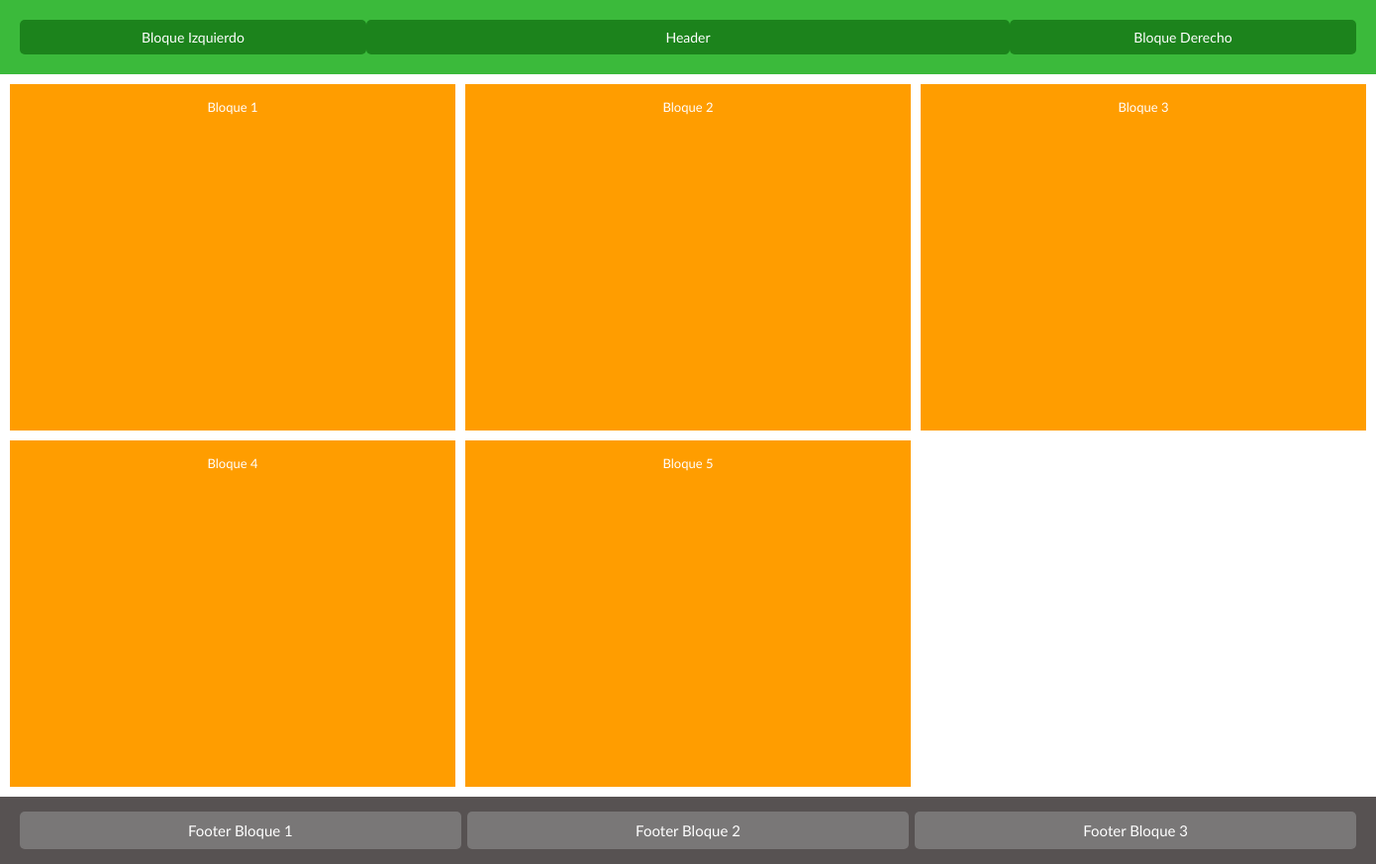
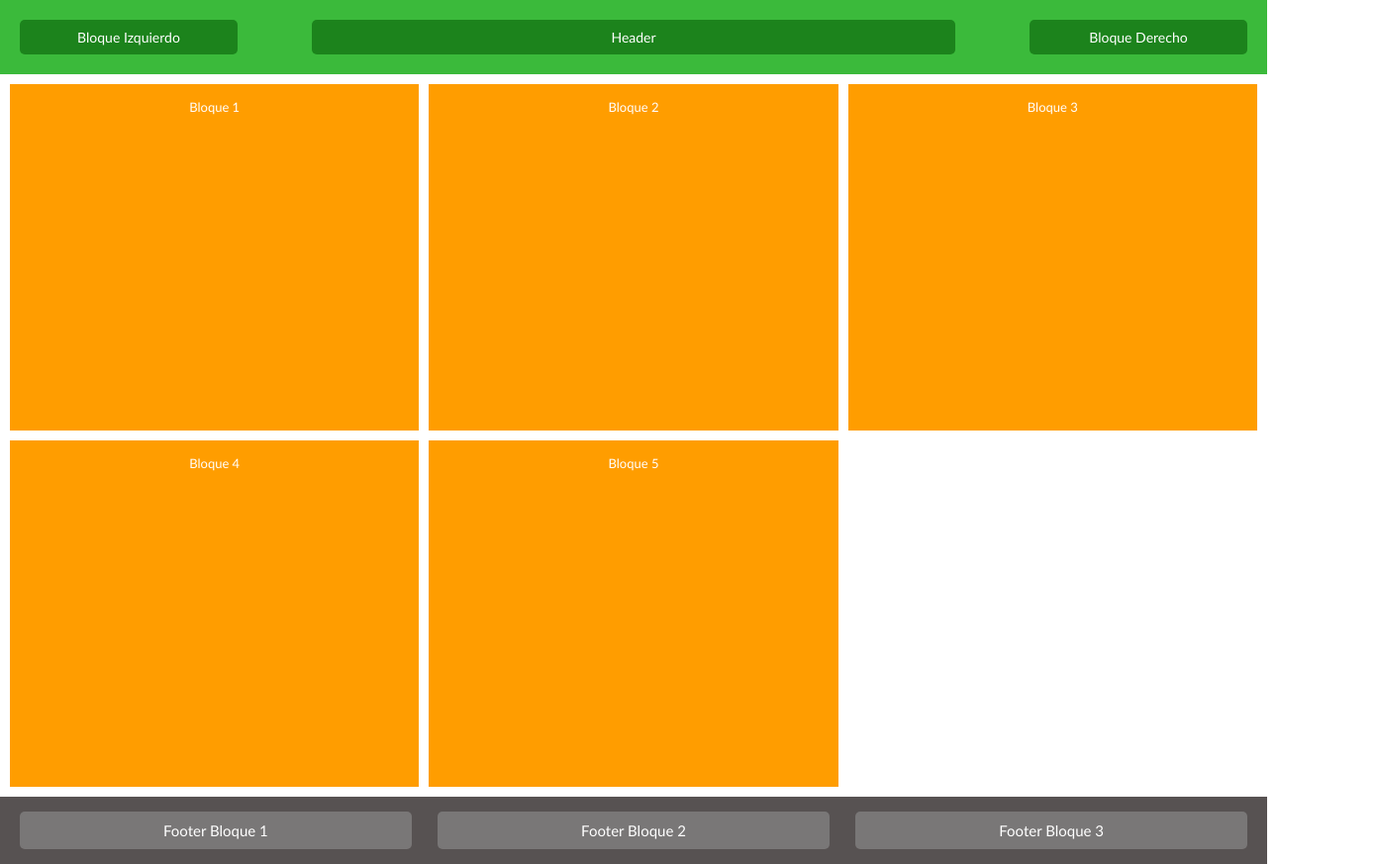
Before and after one commit to Leibril2007/grid_Prueba_corta2, a plain HTML site: page index.html in a window 1280 px wide. Shown: the whole page at 99% size, 1390 px wide, since content can reach past the window. Drawn offline with Linux system fonts and the light colour scheme.

Commit message:
v2 arreglo de errores

```diff
--- a/footer/footer.css
+++ b/footer/footer.css
@@ -10,7 +10,7 @@
 }
 
 .cFoot{
-    padding: 1rem 17rem;
+    padding: 1rem 14.5rem;
     background-color: rgb(121, 119, 119);
     color: white;
     font-size: 1.5rem;
--- a/header/header.css
+++ b/header/header.css
@@ -22,7 +22,7 @@
 }
 
 .cL{
-    width: 35rem;
+    width: 22rem;
     height: 3.5rem;
 }
 
```
